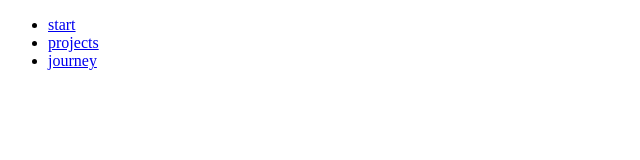
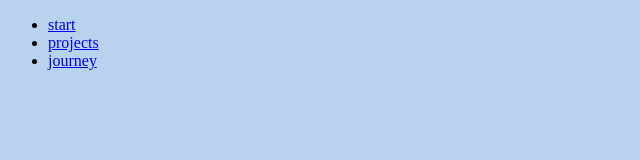
Before and after one commit to 114droit/114droit.github.io, a plain HTML site: page about_me.html in a window 1280 px wide. Shown: the whole page, without its empty margins (0-640 px from the left). Drawn offline with Linux system fonts and the light colour scheme.

Commit message:
added styles.css

```diff
--- a/about_me.html
+++ b/about_me.html
@@ -1,7 +1,8 @@
 <!DOCTYPE html>
 <html>
     <head>
-
+        <title>Portfolio</title>
+        <link rel="stylesheet" href="styles/styles.css">
     </head>
     <body>
         <ul>
--- /dev/null
+++ b/styles/styles.css
@@ -0,0 +1,3 @@
+body {
+    background-color: #b9d3ee;
+}
```
Also changed, not shown: index.html (+1 -0 lines), journey.html (+2 -1 lines), projects.html (+2 -1 lines).
